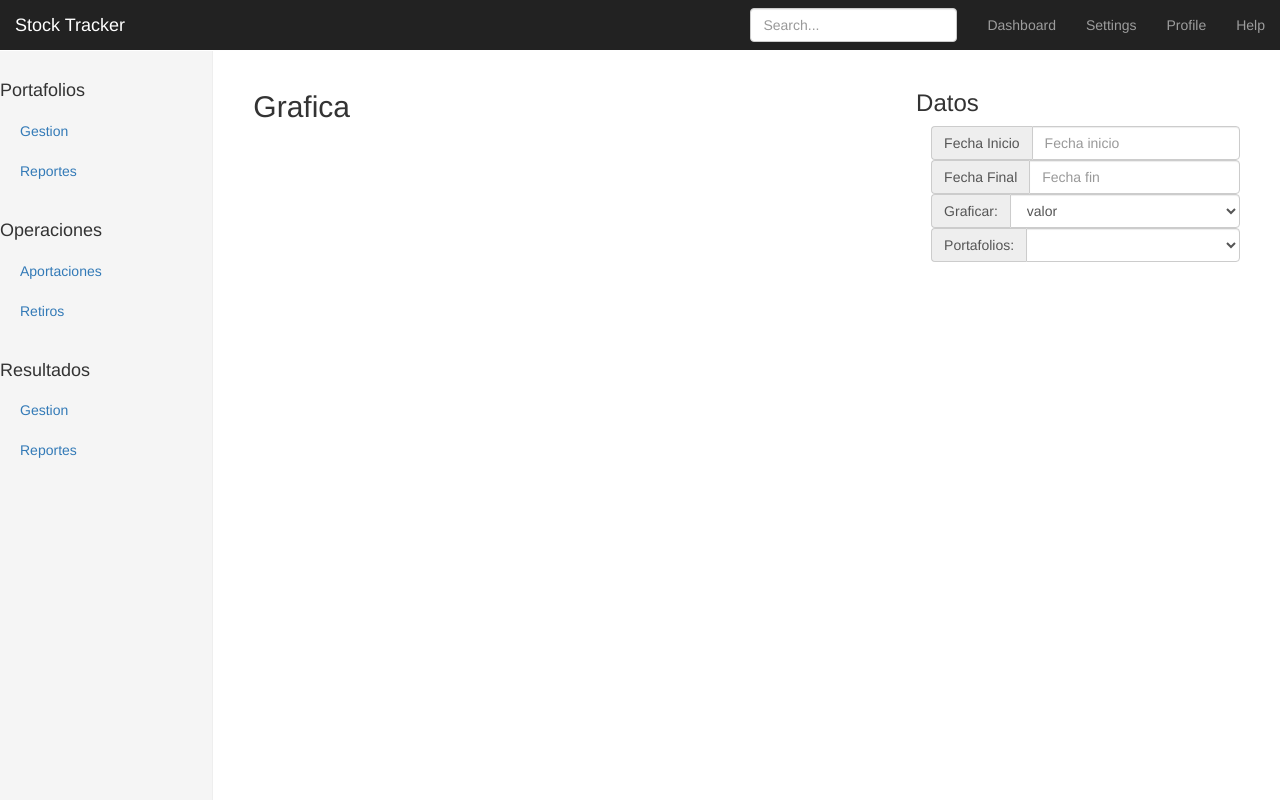
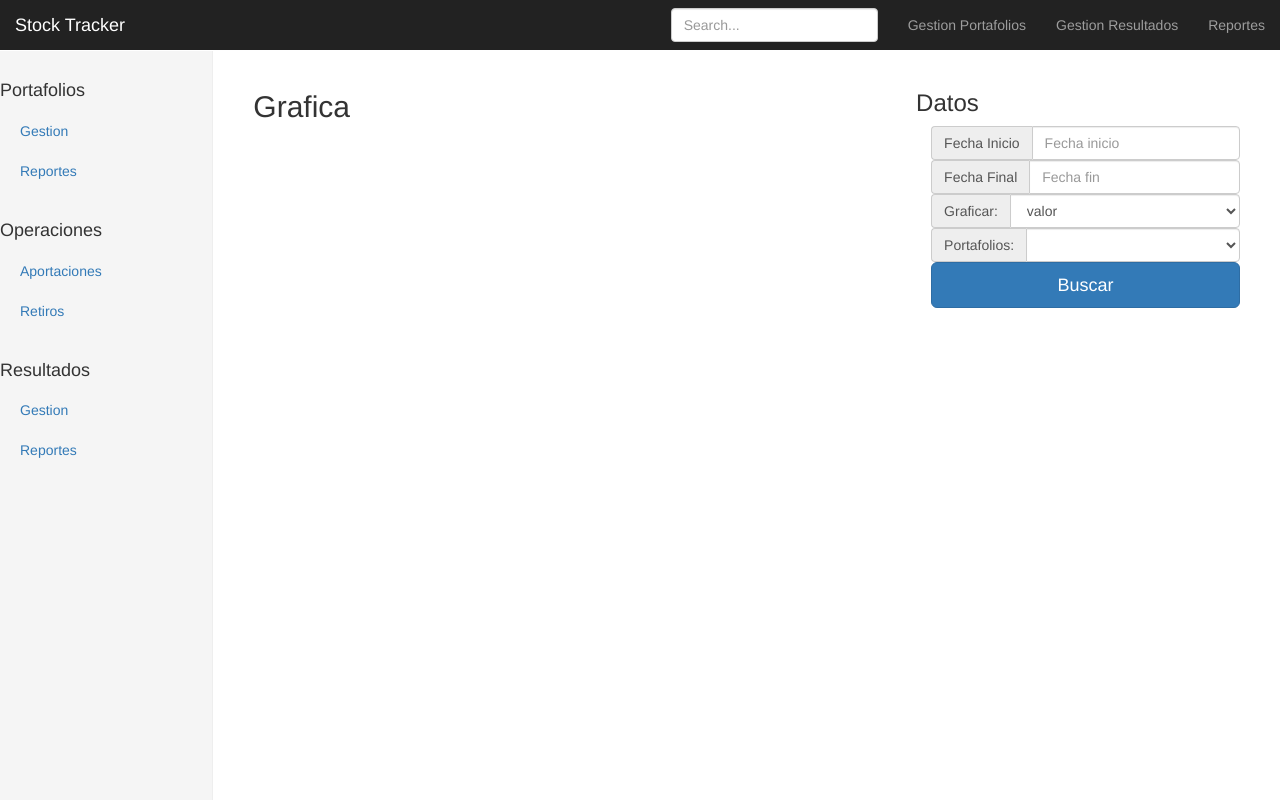
Before and after one commit to rickyrug/stocktrackingweb, a CodeIgniter app: page /StockTracker/index.php/reportes/index in a window 1280 px wide. Run offline with CodeIgniter, Linux system fonts and the light colour scheme; tables that the repository leaves empty or names only in its code hold one stand-in row (values such as "Sample post"); some libraries are stand-ins or nearby versions.

Commit message:
Merge origin/master
Conflicts:
	.gitignore

```diff
--- a/application/views/header.php
+++ b/application/views/header.php
@@ -39,10 +39,9 @@ and open the template in the editor.
                 </div>
                 <div id="navbar" class="navbar-collapse collapse">
                     <ul class="nav navbar-nav navbar-right">
-                        <li><a href="#">Dashboard</a></li>
-                        <li><a href="#">Settings</a></li>
-                        <li><a href="#">Profile</a></li>
-                        <li><a href="#">Help</a></li>
+                        <li><?php echo anchor("portafolios",'Gestion Portafolios'); ?></li>
+                        <li><?php echo anchor("resultados",'Gestion Resultados'); ?></li>
+                        <li><?php echo anchor('reportes', 'Reportes') ?></li>
                     </ul>
                     <form class="navbar-form navbar-right">
                         <input type="text" class="form-control" placeholder="Search...">
--- a/application/views/reportes/reporte.php
+++ b/application/views/reportes/reporte.php
@@ -51,7 +51,11 @@
 
                 </div>
             </div>
-
+            <div class="row">
+                <div class="col-md-12 ">
+                    <input type="button" value="Buscar" onclick="drawChart()"class="btn btn-primary btn-lg btn-block"/>
+                </div>
+            </div>
             <div class="row">
                 <div id="table_candel_info"></div>
             </div>
--- a/js/grafica.js
+++ b/js/grafica.js
@@ -11,9 +11,8 @@ function drawChart() {
             var data = google.visualization.arrayToDataTable(datos.valores, true);
             var options = {
                 legend: 'none',
-
                 fontSize:10,
-                height: 650,
+                height: 600,
                 candlestick: {
                     fallingColor: {strokeWidth: 0, fill: '#a52714'}, // red
                     risingColor: {strokeWidth: 0, fill: '#0f9d58'}   // green
```
